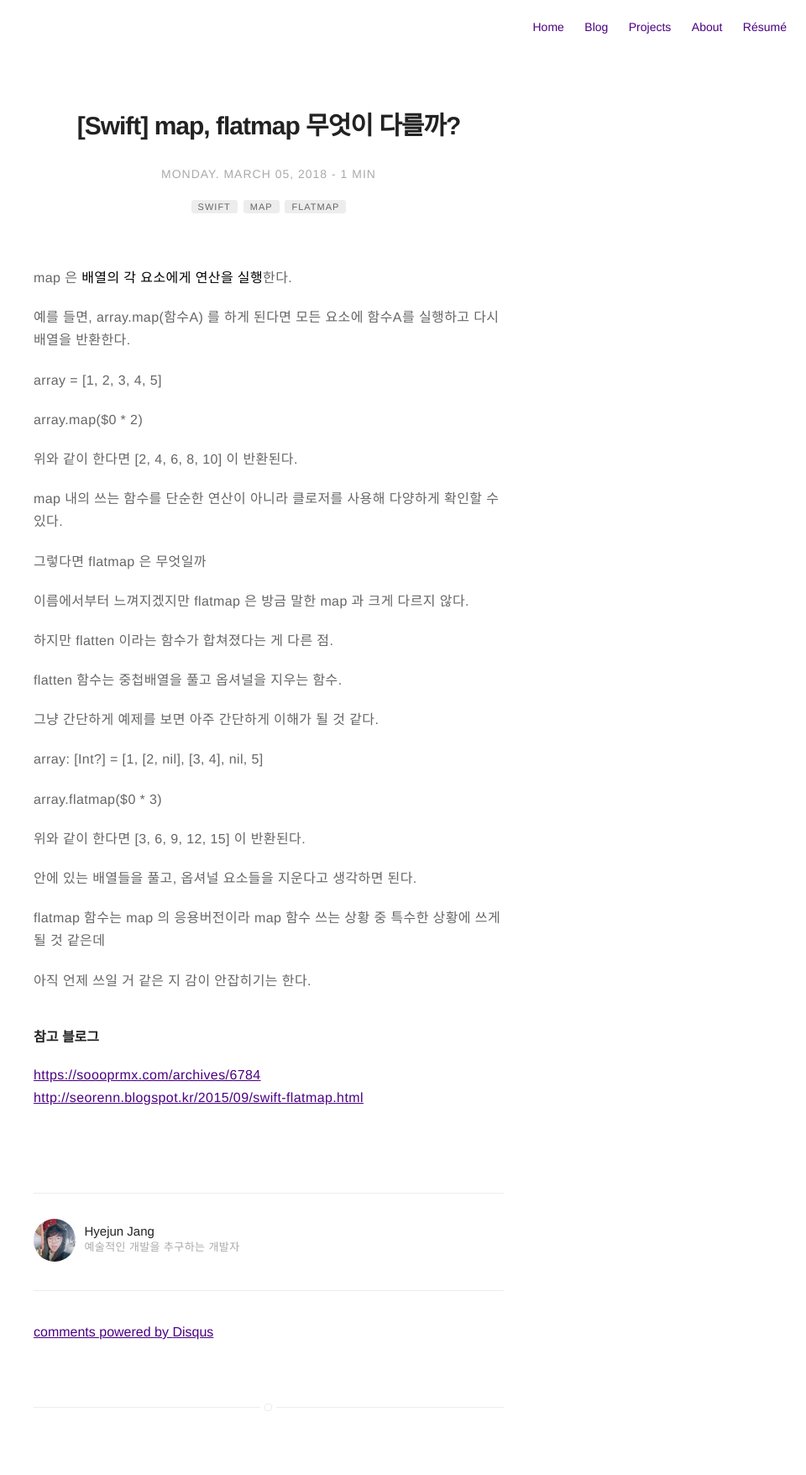
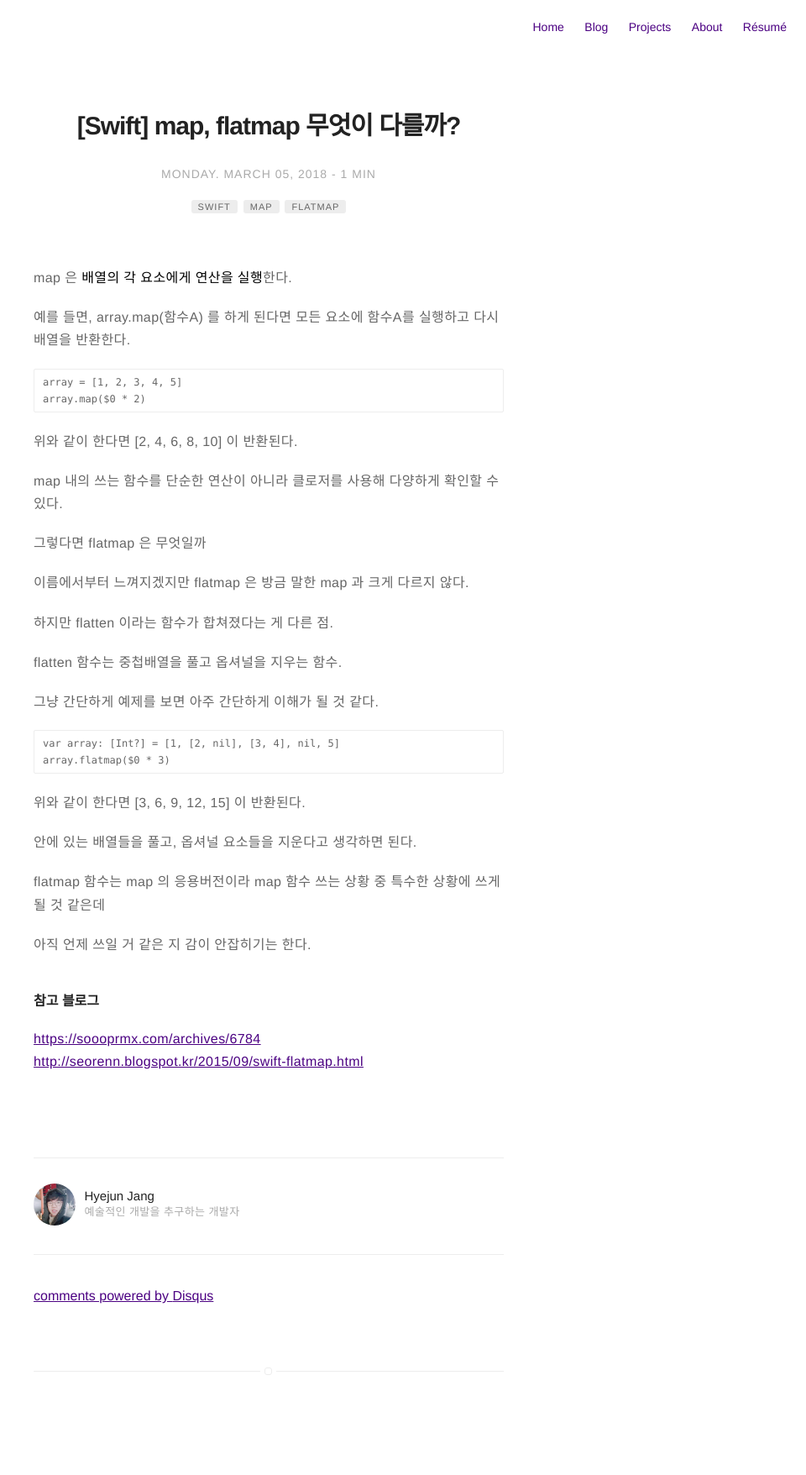
Before and after one commit to jhyejun/jhyejun.github.io, a Jekyll site: the page built from _posts/2018-03-05-map-flatmap-difference.md, in a window 1280 px wide. Shown: the whole page at 84% size, without its empty margins (320-1280 px from the left). Built offline with Jekyll 4.4.1, drawn with Linux system fonts in a browser that asks for light colours; comment, search, counter and statistics services are not loaded; after the commit the page ends 1713 px from its top, so only the background shows below that.

Commit message:
Modify post and bundle update

```diff
--- a/_posts/2018-03-05-map-flatmap-difference.md
+++ b/_posts/2018-03-05-map-flatmap-difference.md
@@ -20,10 +20,8 @@ map 은 **배열의 각 요소에게 연산을 실행**한다.
 
 예를 들면, array.map(함수A) 를 하게 된다면 모든 요소에 함수A를 실행하고 다시 배열을 반환한다.
 
-array = [1, 2, 3, 4, 5]
-
-array.map($0 * 2)
-
+<pre><code>array = [1, 2, 3, 4, 5]
+array.map($0 * 2)</code></pre>
 
 위와 같이 한다면 [2, 4, 6, 8, 10] 이 반환된다.
 
@@ -41,9 +39,8 @@ flatten 함수는 중첩배열을 풀고 옵셔널을 지우는 함수.
 
 그냥 간단하게 예제를 보면 아주 간단하게 이해가 될 것 같다.
 
-array: [Int?] = [1, [2, nil], [3, 4], nil, 5]
-
-array.flatmap($0 * 3)
+<pre><code>var array: [Int?] = [1, [2, nil], [3, 4], nil, 5]
+array.flatmap($0 * 3)</code></pre>
 
 위와 같이 한다면 [3, 6, 9, 12, 15] 이 반환된다.
 
```
Also changed, not shown: Gemfile.lock.
